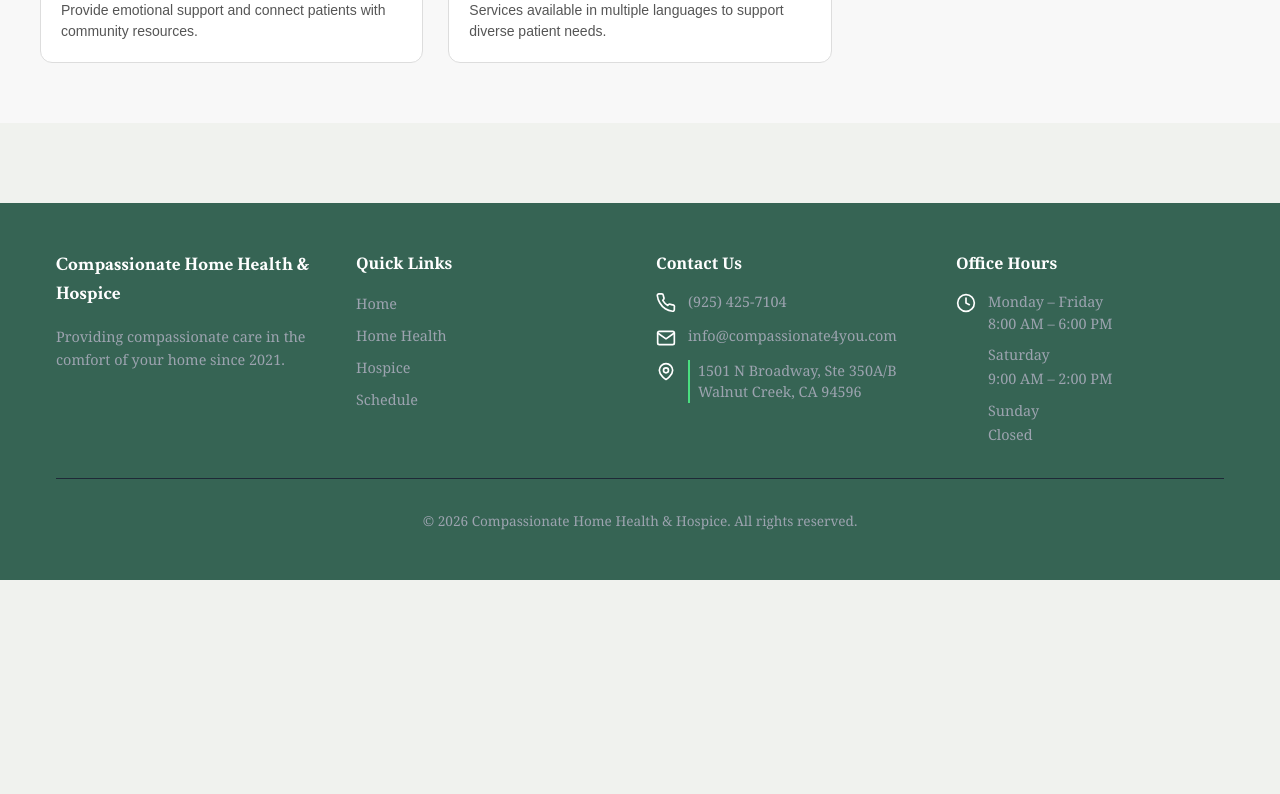
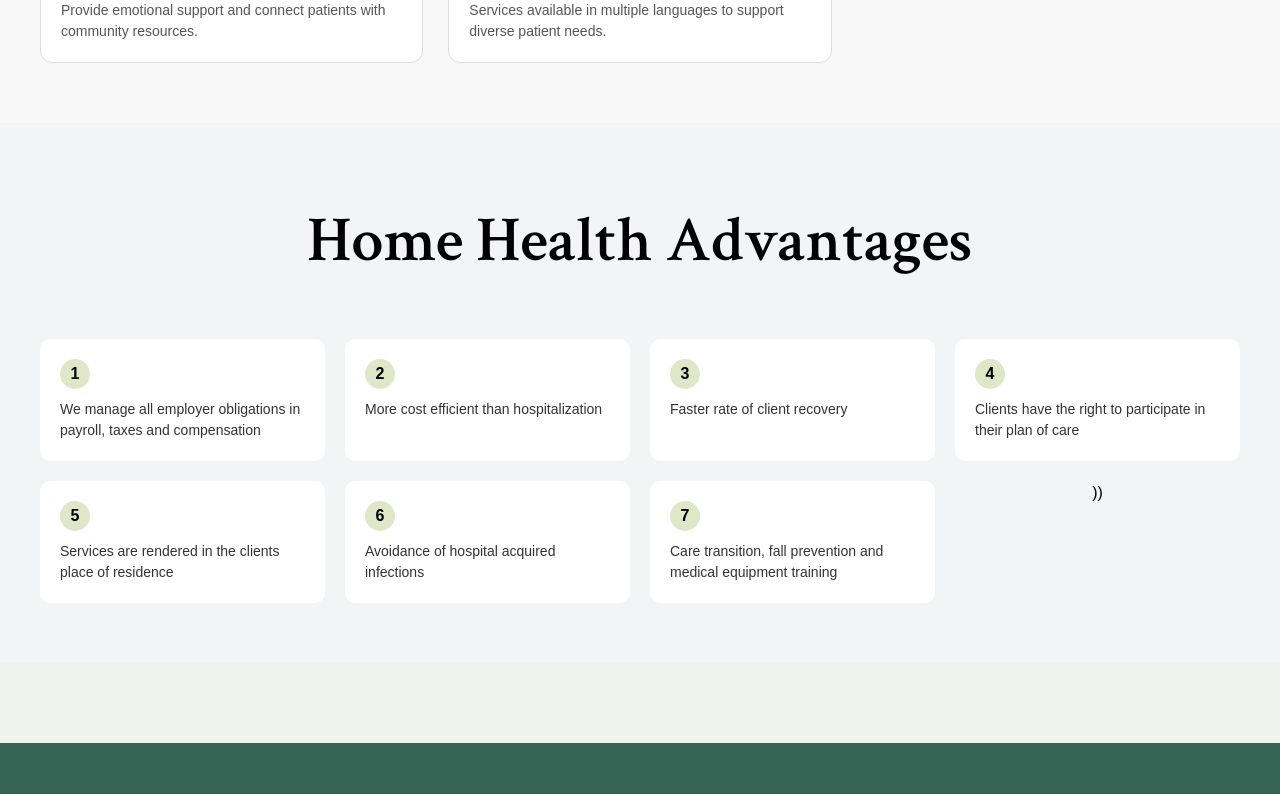
Before and after one commit to Compassionate4you/Compassionate4youSite, a React (Vite) app in the folder client/: page /home-health in a window 1280 px wide. Shown: the part 1380-2174 px from the top of the page. Before the commit the page ends 1960 px from the top, so only its background shows below. Built offline with nearby package versions, Linux system fonts and the light colour scheme.

Commit message:
Worked on DT- 216, 221

```diff
--- a/client/src/pages/HomeHealthPage.jsx
+++ b/client/src/pages/HomeHealthPage.jsx
@@ -3,6 +3,16 @@ import "../styles/homehealth.css";
 
 function HomeHealthPage() {
     const { t } = useTranslation();
+    const advantages = [
+                        "We manage all employer obligations in payroll, taxes and compensation",
+                        "More cost efficient than hospitalization",
+                        "Faster rate of client recovery",
+                        "Clients have the right to participate in their plan of care",
+                        "Services are rendered in the clients place of residence",
+                        "Avoidance of hospital acquired infections",
+                        "Care transition, fall prevention and medical equipment training"
+
+                    ];
 
     return (
         <main>
@@ -89,7 +99,20 @@ function HomeHealthPage() {
                 </div>
 
             </section>
+            {/* ADVANGATES SECTION */}
+            <section className= "advantages-section">
+                <h2 className="advantages-title">Home Health Advantages</h2>
 
+                <div className="advantages-grid">
+                    {advantages.map((text,index) => (
+                        <div key={index} className="adv-card">
+                            <div className="adv-number">{index +1}</div>
+                            <p className="adv-text">{text}</p>
+                        </div>
+                    ))}
+                ))
+                </div>
+            </section>
         </main>
     );
 }
--- a/client/src/styles/homehealth.css
+++ b/client/src/styles/homehealth.css
@@ -4,7 +4,7 @@
     height: 520px;
     display: flex;
     align-items: center;
-    background-image: url("https://www.thehealthy.com/wp-content/uploads/2024/08/Doctor-holding-hands-Asian-elderly-woman-patient-GettyImages-1446267459_KSedit.jpg");
+    background-image: url("https://img.freepik.com/free-photo/asian-young-caregiver-caring-her-elderly-patient-senior-daycare-handicap-patient-wheelchair-hospital-talking-friendly-nurse-looking-cheerful-nurse-wheeling-senior-patient_609648-3125.jpg");
     background-size: cover;
     background-position: center;
     padding-left: 40px;
@@ -93,6 +93,7 @@
     text-align: center;
     font-size: 64px;
     margin-bottom: 40px;
+    color: black;
 }
 
 .services-container{
@@ -140,3 +141,52 @@
     color: #555;
     line-height: 1.5;
 }
+
+.advantages-section {
+    padding: 60px 40px;
+    background: #f3f4f6;
+    text-align: center;
+}
+
+.advantages-title {
+    font-size: 64px;
+    font-weight: 600;
+    margin-bottom: 40px;
+    color: black;
+}
+
+.advantages-grid{
+    display: grid;
+    grid-template-columns: repeat(4, 1fr);
+    gap: 20px;
+}
+
+.adv-card {
+    background: white;
+    transition: transform 0.2s ease;
+    padding: 20px;
+    border-radius: 10px;
+    text-align: left;
+    box-shadow: 0 2px 6px rgba(0,0,0,0,0.1);
+}
+
+.adv-number{
+    background: #dfe7c9;
+    width: 30px;
+    height: 30px;
+    border-radius: 50%;
+    display: flex;
+    align-items: center;
+    justify-content: center;
+    margin-bottom: 10px;
+    font-weight: bold;
+}
+
+.adv-text{
+    font-size: 14px;
+    color: #333
+}
+
+.adv-card:hover {
+    transform: translateY(-5px);
+}
```
